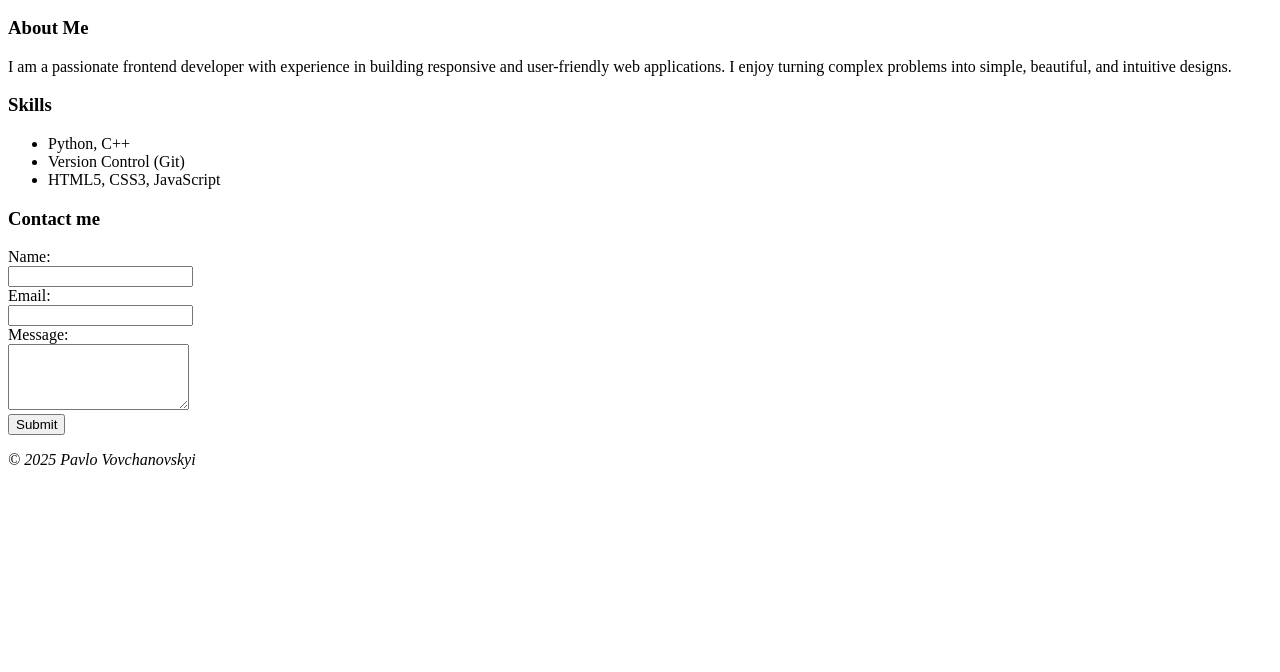
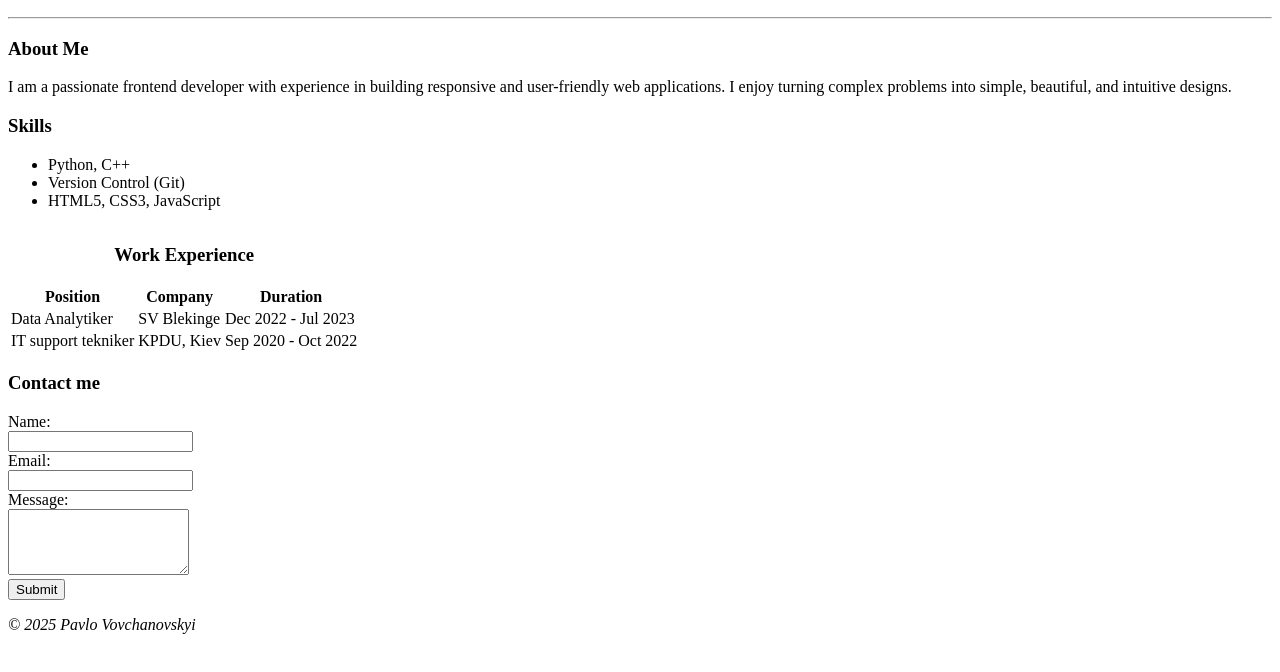
Before and after one commit to vovchanovsky/html-css-workshop, a plain HTML site: page index.html in a window 1280 px wide. Shown: the part 110-782 px from the top of the page. Drawn offline with Linux system fonts and the light colour scheme.

Commit message:
Added table

```diff
--- a/index.html
+++ b/index.html
@@ -4,12 +4,13 @@
     <meta charset="UTF-8">
     <title>Pavlo Vovchanovskyi</title>
     <meta name="viewport" content="width=device-width, initial-scale=1.0">
-    <title>Document</title>
+    <link rel="stylesheet" href="styles.css">
 </head>
 <body>
 <header>
     <h1>Pavlo Vovchanovskyi</h1>
     <h2>Fullstack Developer</h2>
+    <hr />
 </header>
 <main>
     <section>
@@ -24,6 +25,28 @@
             <li>HTML5, CSS3, JavaScript</li>
         </ul>
     </section>
+    <table>
+        <caption><h3>Work Experience<h3></caption>
+        <thead>
+        <tr>
+            <th>Position</th>
+            <th>Company</th>
+            <th>Duration</th>
+        </tr>
+        </thead>
+        <tbody>
+        <tr>
+            <td>Data Analytiker</td>
+            <td>SV Blekinge</td>
+            <td>Dec 2022 - Jul 2023</td>
+        </tr>
+        <tr>
+            <td>IT support tekniker</td>
+            <td>KPDU, Kiev</td>
+            <td>Sep 2020 - Oct 2022</td>
+        </tr>
+
+    </table>
     <section>
         <h3>Contact me</h3>
         <form action="submit_form" method="post">
@@ -37,6 +60,7 @@
         </form>
     </section>
 
+
 </main>
 <footer>
     <p><i>© 2025 Pavlo Vovchanovskyi</i></p>
```
